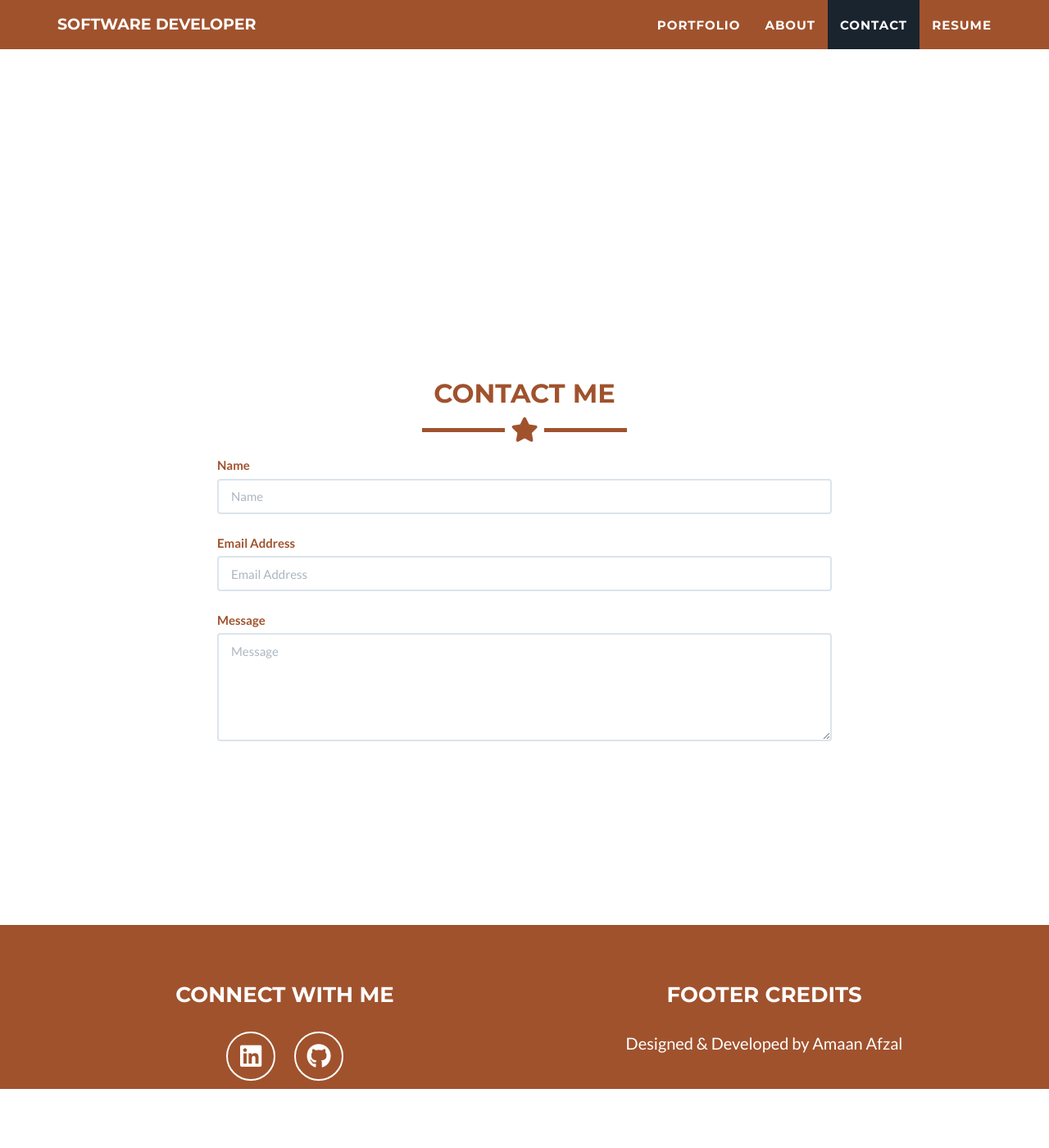
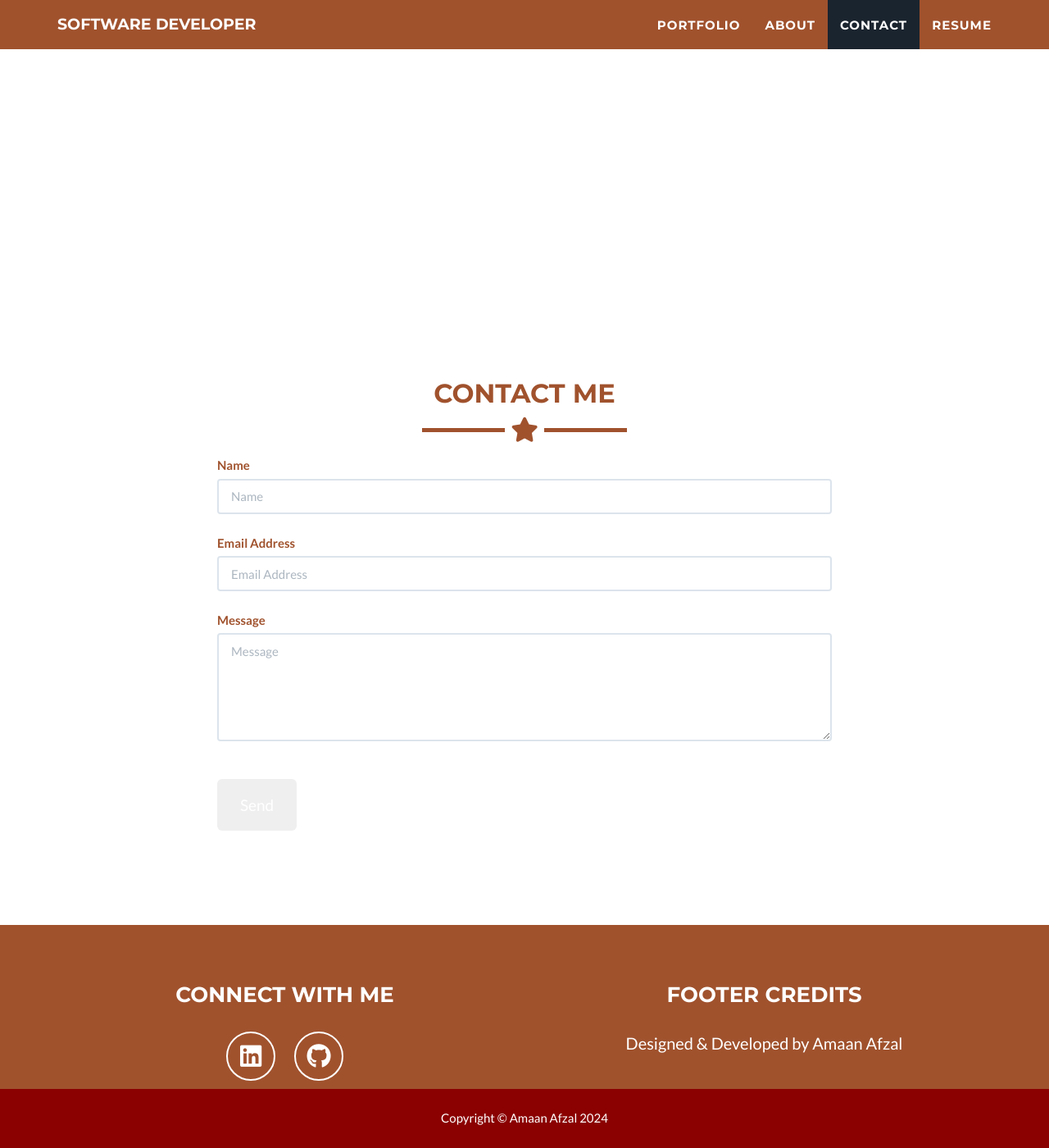
Before and after one commit to Amaan6868/Amaan6868.github.i, a Jekyll site: the page built from _posts/2024-12-10-BotnetSimulation.markdown, in a window 1280 px wide and 1400 px high, scrolled down 2413 px. Shown: the whole window at 82% size. Built offline with Jekyll 4.4.1, drawn with Linux system fonts in a browser that asks for light colours.

Commit message:
Update _config.yml

```diff
--- a/_config.yml
+++ b/_config.yml
@@ -26,10 +26,10 @@ disqus_shortname: myshortname
 
 # Color settings (hex-codes without the leading hash-tag)
 color:
-  primary: FFFFFF
-  primary-rgb: 64,224,208
-  secondary: A0522D
-  secondary-dark: 000000
+  primary: 000000       # Black
+  primary-rgb: 0,0,0    # Black in RGB
+  secondary: A0522D     # Lighter Brown
+  secondary-dark: 8B0000
 
 # Footer settings
 footer:
```
